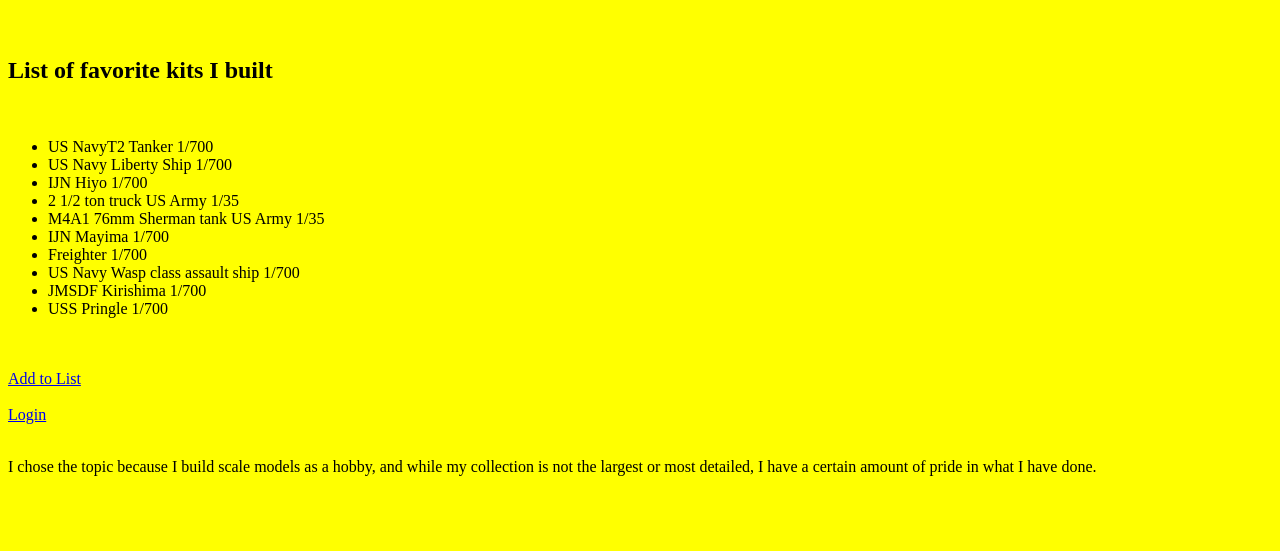
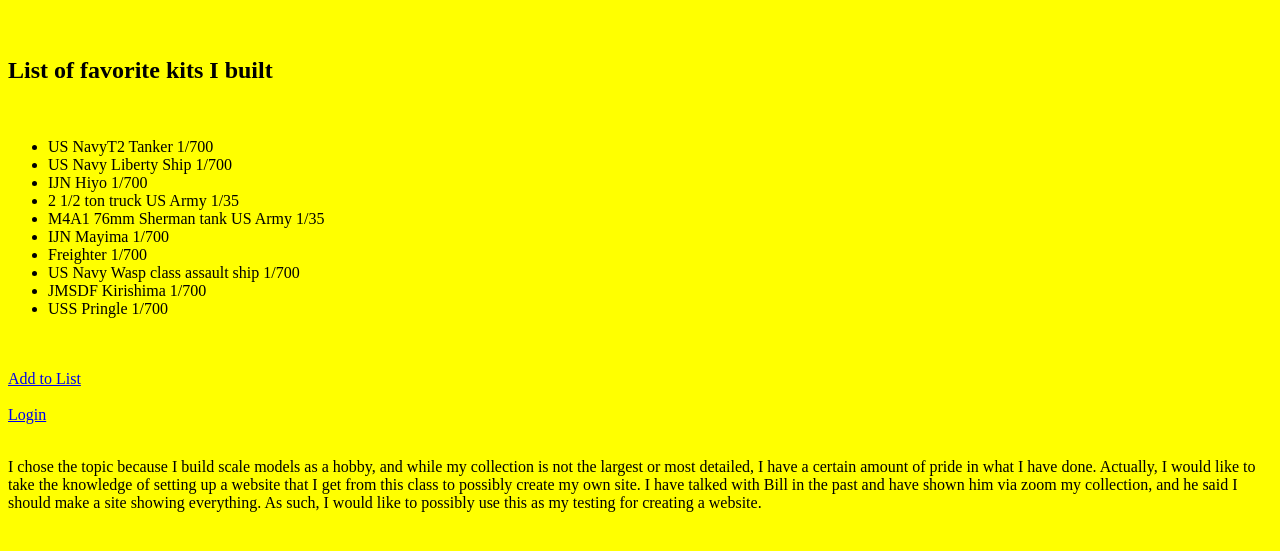
Before and after one commit to robcostello3/StaticWebSite, a website: page views/index.html in a window 1280 px wide. Shown: the part 79-630 px from the top of the page. Drawn offline with Linux system fonts and the light colour scheme.

Commit message:
made paragraph

```diff
--- a/views/index.html
+++ b/views/index.html
@@ -35,7 +35,12 @@
     <br>
     <p>I chose the topic because I build scale models as a hobby,
         and while my collection is not the largest or most detailed,
-        I have a certain amount of pride in what I have done.
+        I have a certain amount of pride in what I have done. Actually,
+        I would like to take the knowledge of setting up a website that
+        I get from this class to possibly create my own site. I have talked
+        with Bill in the past and have shown him via zoom my collection,
+        and he said I should make a site showing everything. As such, I would
+         like to possibly use this as my testing for creating a website.
 
     </p>
     <!--<img src="image/what.JPG" alt="What" width="500" height="400">-->
```
